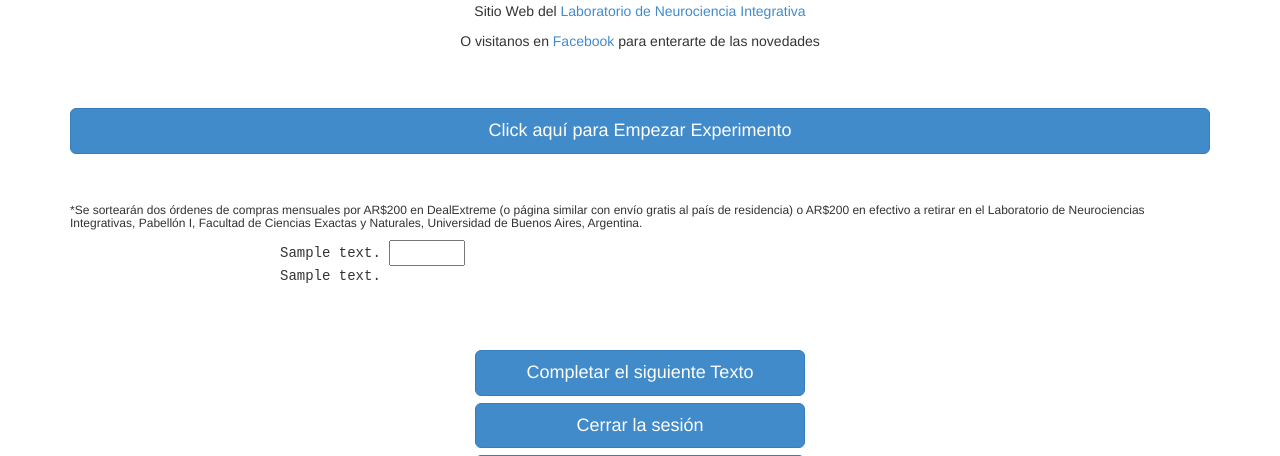
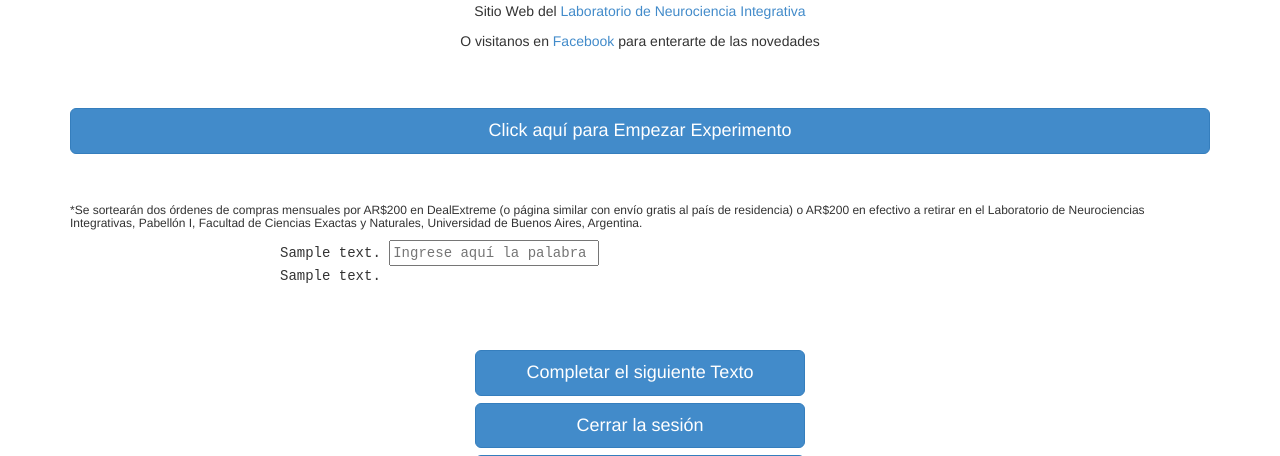
Before and after one commit to dfslezak/cloze-task, a Django app: template templates/trial.html in a window 1280 px wide. Shown: the part 1442-1898 px from the top of the page. Run offline with Django 3.2, Linux system fonts and the light colour scheme; tables that the repository leaves empty hold one stand-in row (values such as "Sample post"); the template is opened without the code that fills it: values that come from a table or form of the project are taken from there, most other values are stand-ins (such as "Sample title", 1, 10 or a date in 2020); parts of the project's set-up code (start-up, migrations or seed data) failed here and were passed over.

Commit message:
Cambios en el cuadro de texto para completar la palabra: placeholder y title

```diff
--- a/templates/trial.html
+++ b/templates/trial.html
@@ -443,7 +443,7 @@ $().ready(trial_default)
 						<br>
 					{% endif %}
 				{% endfor%}
-				<input id="texto{{texto.1}}_input" onkeyup="javascript:texto_input_cambio(event,'{{texto.1}}')" size=7>
+				<input id="texto{{texto.1}}_input" placeholder="Ingrese aquí la palabra" title="Recuerde que debe ingresar UNA SOLA palabra y que debe ser aquella que le resulte más factible según el contexto" size=23px onkeyup="javascript:texto_input_cambio(event,'{{texto.1}}')" size=7>
 			</div>
 			{% endfor%}
 			<div id="texto{{texto_final.1}}">
```
